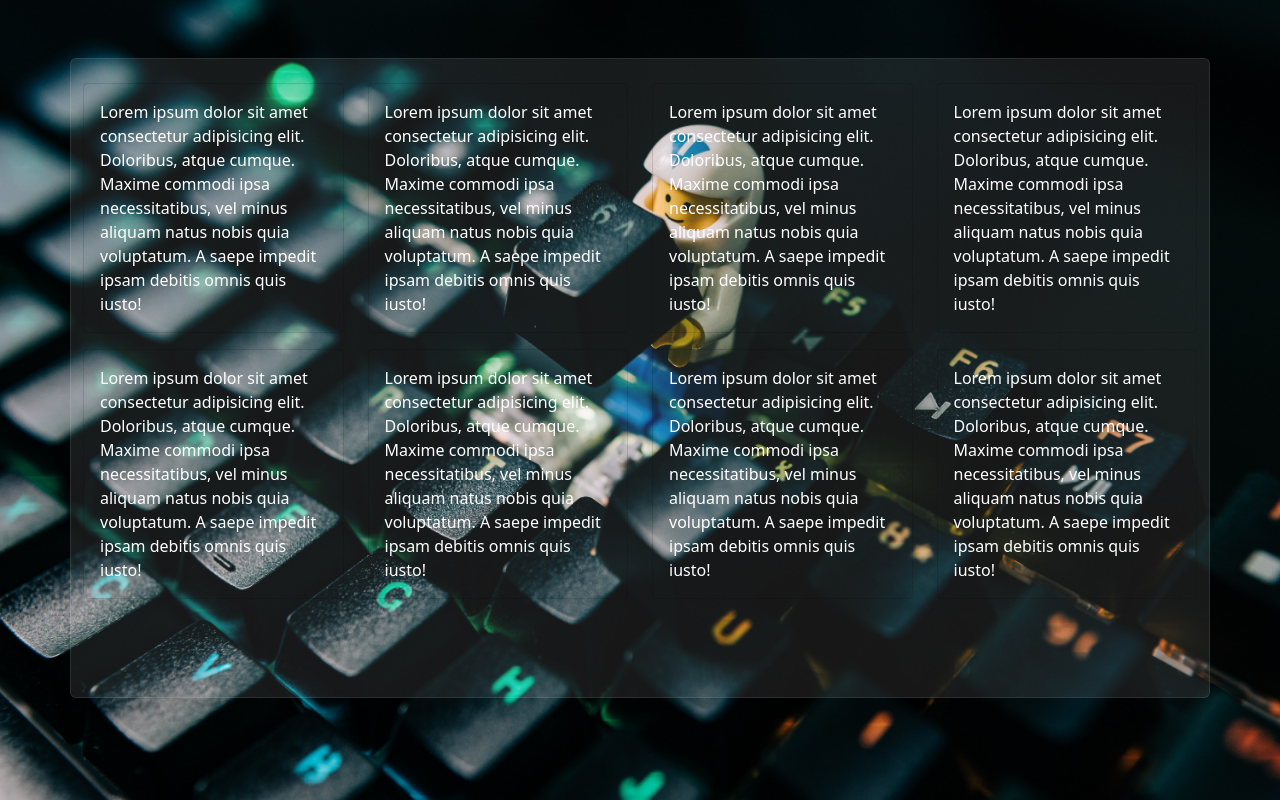
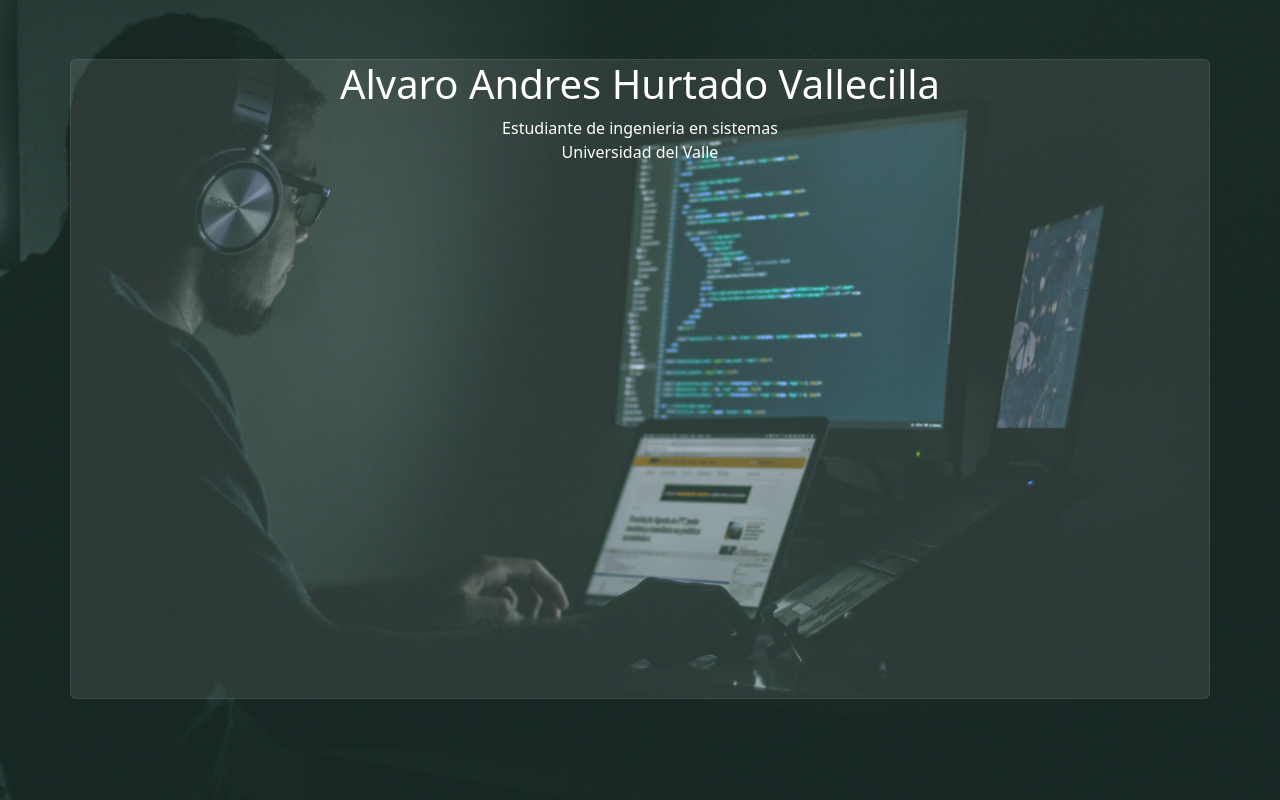
Before and after one commit to andres94-web/curriculum, a React (Create React App) app: page / in a window 1280 px wide. Built offline with nearby package versions, Linux system fonts and the light colour scheme.

Commit message:
cambio de idea

```diff
--- a/src/App.jsx
+++ b/src/App.jsx
@@ -1,7 +1,7 @@
 import Contenedor from "./components/Contenedor";
 
 function App() {
-  return <div className="container-fluid fondo_principal">
+  return <div className="fondo_principal">
     <Contenedor />
   </div>;
 }
--- a/src/components/Contenedor.jsx
+++ b/src/components/Contenedor.jsx
@@ -3,65 +3,10 @@ import React from 'react'
 const contenedor = () => {
     return (
         <div className='contenedor container text-white'>
-            <div class="row">
-                <div class="col-3 mt-4">
-                    <div class="card bg-transparent">
-                    <div class="card-body">
-                        <p class="card-text">Lorem ipsum dolor sit amet consectetur adipisicing elit. Doloribus, atque cumque. Maxime commodi ipsa necessitatibus, vel minus aliquam natus nobis quia voluptatum. A saepe impedit ipsam debitis omnis quis iusto!</p>
-                    </div>
-                    </div>
-                </div>
-                <div class="col-3 mt-4">
-                    <div class="card bg-transparent">
-                    <div class="card-body">
-                        <p class="card-text">Lorem ipsum dolor sit amet consectetur adipisicing elit. Doloribus, atque cumque. Maxime commodi ipsa necessitatibus, vel minus aliquam natus nobis quia voluptatum. A saepe impedit ipsam debitis omnis quis iusto!</p>
-                    </div>
-                    </div>
-                </div>
-                <div class="col-3 mt-4">
-                    <div class="card bg-transparent">
-                    <div class="card-body">
-                        <p class="card-text">Lorem ipsum dolor sit amet consectetur adipisicing elit. Doloribus, atque cumque. Maxime commodi ipsa necessitatibus, vel minus aliquam natus nobis quia voluptatum. A saepe impedit ipsam debitis omnis quis iusto!</p>
-                    </div>
-                    </div>
-                </div>
-                <div class="col-3 mt-4">
-                    <div class="card bg-transparent">
-                    <div class="card-body">
-                        <p class="card-text">Lorem ipsum dolor sit amet consectetur adipisicing elit. Doloribus, atque cumque. Maxime commodi ipsa necessitatibus, vel minus aliquam natus nobis quia voluptatum. A saepe impedit ipsam debitis omnis quis iusto!</p>
-                    </div>
-                    </div>
-                </div>
+            <h1 className='text-center display-6'>Alvaro Andres Hurtado Vallecilla</h1>
+            <p className='text-center m-0'>Estudiante de ingenieria en sistemas</p>
+            <p className='text-center'>Universidad del Valle</p>
 
-                <div class="col-3 mt-3">
-                    <div class="card bg-transparent">
-                    <div class="card-body">
-                        <p class="card-text">Lorem ipsum dolor sit amet consectetur adipisicing elit. Doloribus, atque cumque. Maxime commodi ipsa necessitatibus, vel minus aliquam natus nobis quia voluptatum. A saepe impedit ipsam debitis omnis quis iusto!</p>
-                    </div>
-                    </div>
-                </div>
-                <div class="col-3 mt-3">
-                    <div class="card bg-transparent">
-                    <div class="card-body">
-                        <p class="card-text">Lorem ipsum dolor sit amet consectetur adipisicing elit. Doloribus, atque cumque. Maxime commodi ipsa necessitatibus, vel minus aliquam natus nobis quia voluptatum. A saepe impedit ipsam debitis omnis quis iusto!</p>
-                    </div>
-                    </div>
-                </div>
-                <div class="col-3 mt-3">
-                    <div class="card bg-transparent">
-                    <div class="card-body">
-                        <p class="card-text">Lorem ipsum dolor sit amet consectetur adipisicing elit. Doloribus, atque cumque. Maxime commodi ipsa necessitatibus, vel minus aliquam natus nobis quia voluptatum. A saepe impedit ipsam debitis omnis quis iusto!</p>
-                    </div>
-                    </div>
-                </div>
-                <div class="col-3 mt-3">
-                    <div class="card bg-transparent">
-                    <div class="card-body">
-                        <p class="card-text">Lorem ipsum dolor sit amet consectetur adipisicing elit. Doloribus, atque cumque. Maxime commodi ipsa necessitatibus, vel minus aliquam natus nobis quia voluptatum. A saepe impedit ipsam debitis omnis quis iusto!</p>
-                    </div>
-                    </div>
-                </div>
-            </div>
         </div>
     )
 }
--- a/src/styles/contenedor.css
+++ b/src/styles/contenedor.css
@@ -5,6 +5,6 @@
     /* backdrop-filter: blur(5px); */
     border: solid 1px rgba(225, 225, 225, .10);
     border-radius: 6px;
-    width: 90%;
+/*     width: 90%; */
     margin: 4.6% auto;
 }
```
Also changed, not shown: src/img/fondo principal.jpg.
